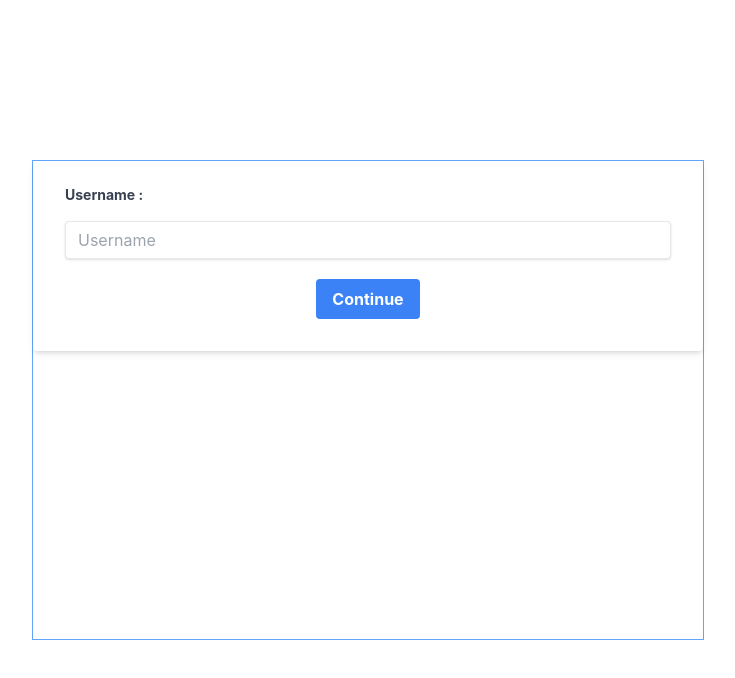
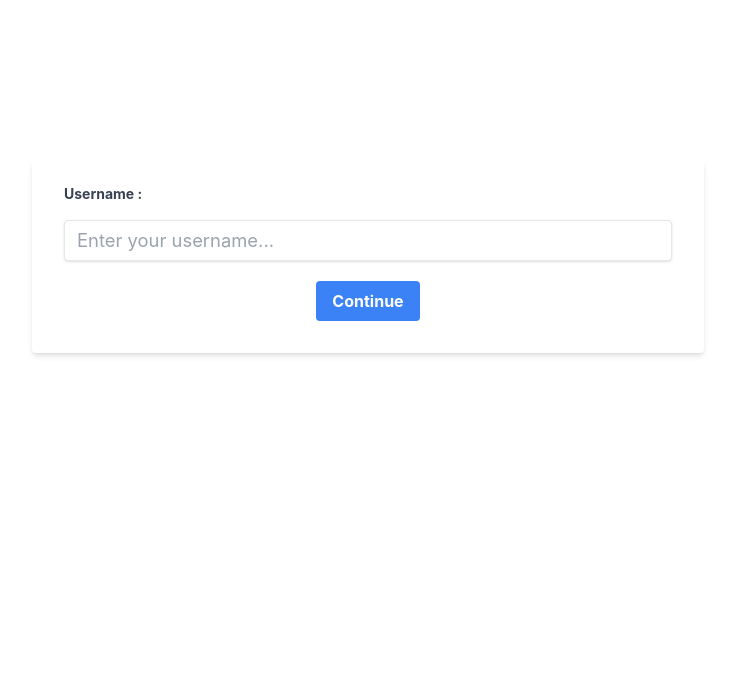
Before and after one commit to kerimmstfdemir/Candy-Crush-Game-App, a React (Create React App) app in the folder candycrush/: page / in a window 1280 px wide. Shown: the top 678 px of the page, without its empty margins (272-1007 px from the left). Built offline with nearby package versions, Linux system fonts and the light colour scheme.

Commit message:
created home component

```diff
--- a/candycrush/src/components/Home.jsx
+++ b/candycrush/src/components/Home.jsx
@@ -2,7 +2,7 @@
 const Home = () => {
     return (
         <div className="h-screen flex flex-row justify-center items-center">
-            <div className="w-full h-[30rem] max-w-2xl max-h-lg border border-blue-400">
+            <div className="w-full h-[30rem] max-w-2xl max-h-lg ">
                 <form className="flex flex-col gap-3 bg-white shadow-md rounded px-8 pt-6 pb-8 mb-4">
                     <div className="flex flex-col gap-2 mb-2">
                         <label
@@ -11,10 +11,10 @@ const Home = () => {
                             Username :
                         </label>
                         <input
-                            className="shadow appearance-none border rounded w-full py-2 px-3 text-gray-700 leading-tight focus:outline-none focus:shadow-outline"
+                            className="shadow appearance-none border rounded w-full py-2 px-3 text-[1.15rem] text-gray-700 leading-tight focus:outline-cyan-600 focus:shadow-outline"
                             id="username"
                             type="text"
-                            placeholder="Username"
+                            placeholder="Enter your username..."
                         />
                     </div>
 
```
